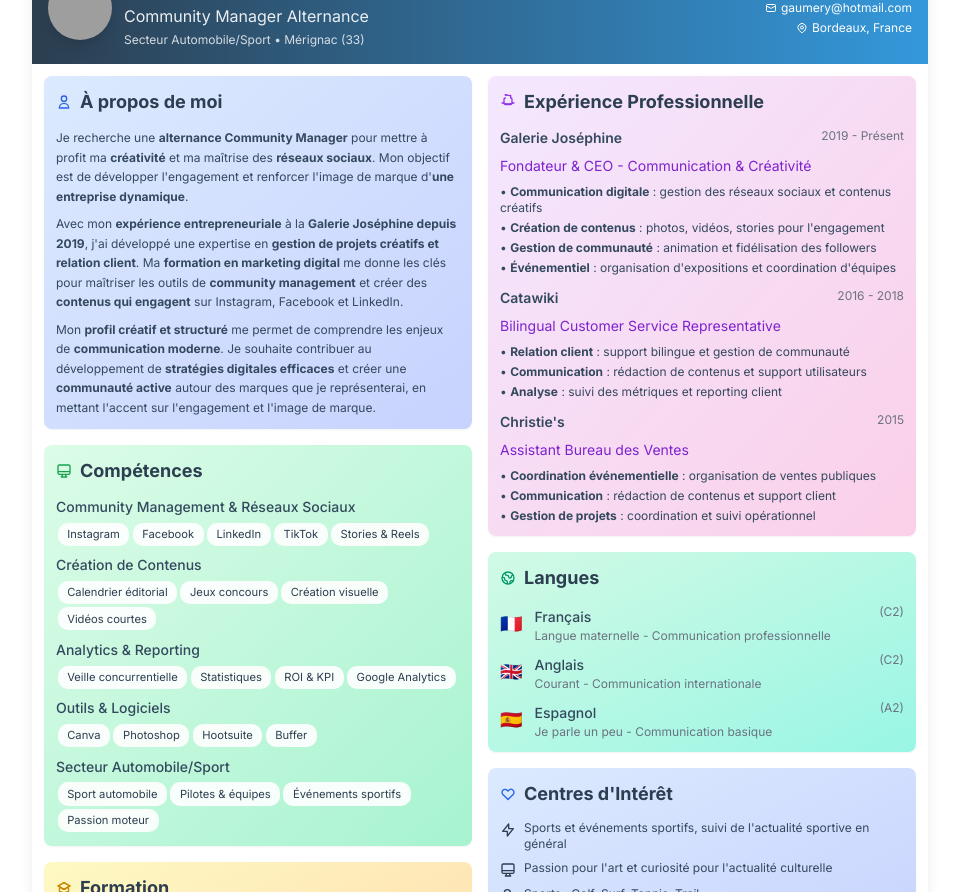
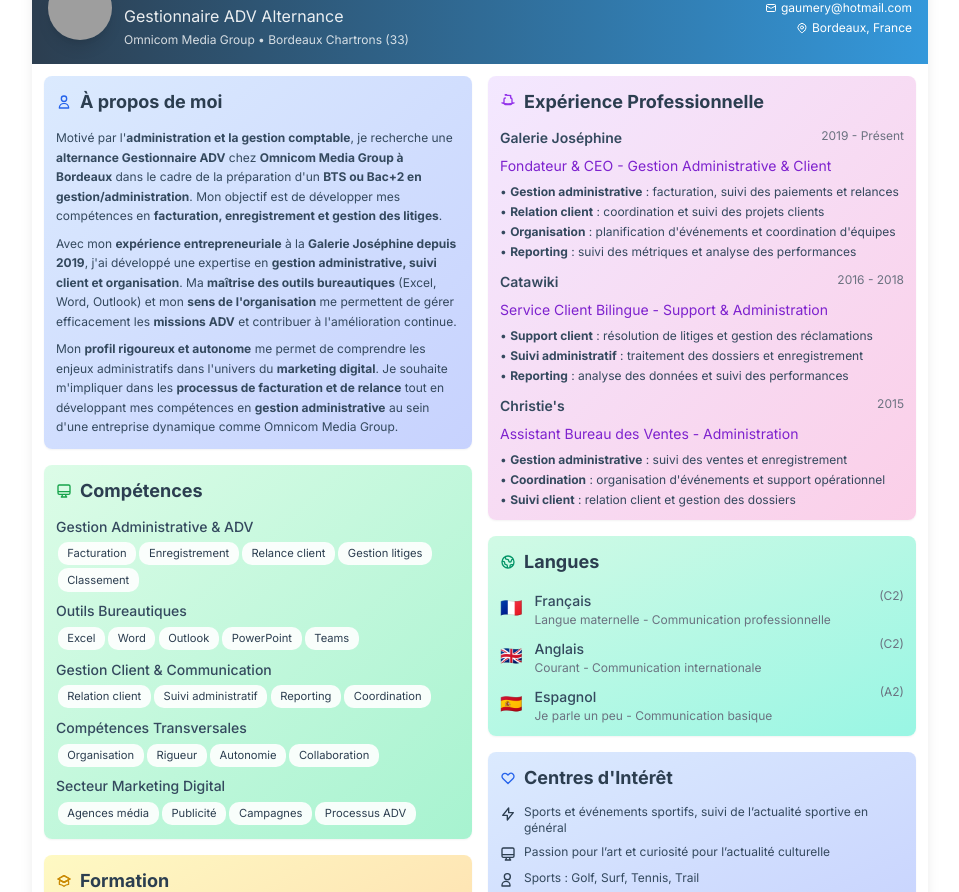
Before and after one commit to Sooruz85/cv-etienne, a website: page index.html in a window 1280 px wide. Shown: the part 60-952 px from the top of the page, without its empty margins (160-1119 px from the left). Drawn offline with nearby package versions, Linux system fonts and the light colour scheme; grey boxes are pictures that could not be loaded.

Commit message:
Adaptation CV pour poste Gestionnaire ADV chez Omnicom Media Group
- Modification titre et en-tête pour Gestionnaire ADV Alternance
- Réécriture section 'À propos' mettant en avant compétences administratives
- Mise à jour compétences : outils bureautiques, gestion ADV, facturation
- Adaptation expériences professionnelles pour aspect administratif
- Mise à jour formation : BTS/Bac+2 Gestion/Administration
- Génération PDF adapté pour candidature Omnicom Media Group

```diff
--- a/index.html
+++ b/index.html
@@ -3,7 +3,7 @@
 <head>
     <meta charset="UTF-8">
     <meta name="viewport" content="width=device-width, initial-scale=1.0">
-    <title>CV - Etienne Gaumery - Community Manager Alternance - Mérignac (33)</title>
+    <title>CV - Etienne Gaumery - Gestionnaire ADV Alternance - Bordeaux (33)</title>
     <script src="https://cdn.tailwindcss.com"></script>
     <script>
         tailwind.config = {
@@ -80,8 +80,8 @@
                     </div>
                     <div>
                         <h1 class="text-2xl font-light mb-1">Etienne Gaumery</h1>
-                        <h2 class="text-base font-normal opacity-90">Community Manager Alternance</h2>
-                        <p class="text-xs opacity-80 mt-1">Secteur Automobile/Sport • Mérignac (33)</p>
+                        <h2 class="text-base font-normal opacity-90">Gestionnaire ADV Alternance</h2>
+                        <p class="text-xs opacity-80 mt-1">Omnicom Media Group • Bordeaux Chartrons (33)</p>
                     </div>
                 </div>
                 <div class="text-right text-xs space-y-1">
@@ -125,22 +125,22 @@
                         </h3>
                         <div class="text-xs text-text-gray leading-relaxed space-y-2">
                             <p>
-                                Je recherche une <strong>alternance Community Manager</strong> pour mettre à profit ma <strong>créativité</strong>
-                                et ma maîtrise des <strong>réseaux sociaux</strong>. Mon objectif est de développer l'engagement et renforcer l'image de marque d'<strong>une entreprise dynamique</strong>.
+                                Motivé par l'<strong>administration et la gestion comptable</strong>, je recherche une <strong>alternance Gestionnaire ADV</strong>
+                                chez <strong>Omnicom Media Group à Bordeaux</strong> dans le cadre de la préparation d'un <strong>BTS ou Bac+2 en gestion/administration</strong>.
+                                Mon objectif est de développer mes compétences en <strong>facturation, enregistrement et gestion des litiges</strong>.
                             </p>
                             <p>
                                 Avec mon <strong>expérience entrepreneuriale</strong> à la <strong>Galerie Joséphine depuis 2019</strong>,
-                                j'ai développé une expertise en <strong>gestion de projets créatifs et relation client</strong>.
-                                Ma <strong>formation en marketing digital</strong> me donne les clés pour maîtriser les outils de <strong>community management</strong>
-                                et créer des <strong>contenus qui engagent</strong> sur Instagram, Facebook et LinkedIn.
+                                j'ai développé une expertise en <strong>gestion administrative, suivi client et organisation</strong>.
+                                Ma <strong>maîtrise des outils bureautiques</strong> (Excel, Word, Outlook) et mon <strong>sens de l'organisation</strong>
+                                me permettent de gérer efficacement les <strong>missions ADV</strong> et contribuer à l'amélioration continue.
                             </p>
                             <p>
-                                Mon <strong>profil créatif et structuré</strong> me permet de comprendre les enjeux de <strong>communication moderne</strong>.
-                                Je souhaite contribuer au développement de <strong>stratégies digitales efficaces</strong> et créer une <strong>communauté active</strong>
-                                autour des marques que je représenterai, en mettant l'accent sur l'engagement et l'image de marque.
+                                Mon <strong>profil rigoureux et autonome</strong> me permet de comprendre les enjeux administratifs dans l'univers du <strong>marketing digital</strong>.
+                                Je souhaite m'impliquer dans les <strong>processus de facturation et de relance</strong> tout en développant mes compétences
+                                en <strong>gestion administrative</strong> au sein d'une entreprise dynamique comme Omnicom Media Group.
                             </p>
-                        </div>
-                    </div>
+                        </div>                    </div>
 
                     <!-- Compétences -->
                     <div class="page-break bg-gradient-to-br from-green-100 to-emerald-200 rounded-lg shadow-sm p-3">
@@ -152,49 +152,50 @@
                         </h3>
                         <div class="space-y-2">
                             <div>
-                                <h4 class="font-medium text-text-gray text-sm mb-1">Community Management & Réseaux Sociaux</h4>
+                                <h4 class="font-medium text-text-gray text-sm mb-1">Gestion Administrative & ADV</h4>
                                 <div class="flex flex-wrap">
-                                    <span class="skill-tag">Instagram</span>
-                                    <span class="skill-tag">Facebook</span>
-                                    <span class="skill-tag">LinkedIn</span>
-                                    <span class="skill-tag">TikTok</span>
-                                    <span class="skill-tag">Stories & Reels</span>
+                                    <span class="skill-tag">Facturation</span>
+                                    <span class="skill-tag">Enregistrement</span>
+                                    <span class="skill-tag">Relance client</span>
+                                    <span class="skill-tag">Gestion litiges</span>
+                                    <span class="skill-tag">Classement</span>
                                 </div>
                             </div>
                             <div>
-                                <h4 class="font-medium text-text-gray text-sm mb-1">Création de Contenus</h4>
+                                <h4 class="font-medium text-text-gray text-sm mb-1">Outils Bureautiques</h4>
                                 <div class="flex flex-wrap">
-                                    <span class="skill-tag">Calendrier éditorial</span>
-                                    <span class="skill-tag">Jeux concours</span>
-                                    <span class="skill-tag">Création visuelle</span>
-                                    <span class="skill-tag">Vidéos courtes</span>
+                                    <span class="skill-tag">Excel</span>
+                                    <span class="skill-tag">Word</span>
+                                    <span class="skill-tag">Outlook</span>
+                                    <span class="skill-tag">PowerPoint</span>
+                                    <span class="skill-tag">Teams</span>
                                 </div>
                             </div>
                             <div>
-                                <h4 class="font-medium text-text-gray text-sm mb-1">Analytics & Reporting</h4>
+                                <h4 class="font-medium text-text-gray text-sm mb-1">Gestion Client & Communication</h4>
                                 <div class="flex flex-wrap">
-                                    <span class="skill-tag">Veille concurrentielle</span>
-                                    <span class="skill-tag">Statistiques</span>
-                                    <span class="skill-tag">ROI & KPI</span>
-                                    <span class="skill-tag">Google Analytics</span>
+                                    <span class="skill-tag">Relation client</span>
+                                    <span class="skill-tag">Suivi administratif</span>
+                                    <span class="skill-tag">Reporting</span>
+                                    <span class="skill-tag">Coordination</span>
                                 </div>
                             </div>
                             <div>
-                                <h4 class="font-medium text-text-gray text-sm mb-1">Outils & Logiciels</h4>
+                                <h4 class="font-medium text-text-gray text-sm mb-1">Compétences Transversales</h4>
                                 <div class="flex flex-wrap">
-                                    <span class="skill-tag">Canva</span>
-                                    <span class="skill-tag">Photoshop</span>
-                                    <span class="skill-tag">Hootsuite</span>
-                                    <span class="skill-tag">Buffer</span>
+                                    <span class="skill-tag">Organisation</span>
+                                    <span class="skill-tag">Rigueur</span>
+                                    <span class="skill-tag">Autonomie</span>
+                                    <span class="skill-tag">Collaboration</span>
                                 </div>
                             </div>
                             <div>
-                                <h4 class="font-medium text-text-gray text-sm mb-1">Secteur Automobile/Sport</h4>
+                                <h4 class="font-medium text-text-gray text-sm mb-1">Secteur Marketing Digital</h4>
                                 <div class="flex flex-wrap">
-                                    <span class="skill-tag">Sport automobile</span>
-                                    <span class="skill-tag">Pilotes & équipes</span>
-                                    <span class="skill-tag">Événements sportifs</span>
-                                    <span class="skill-tag">Passion moteur</span>
+                                    <span class="skill-tag">Agences média</span>
+                                    <span class="skill-tag">Publicité</span>
+                                    <span class="skill-tag">Campagnes</span>
+                                    <span class="skill-tag">Processus ADV</span>
                                 </div>
                             </div>
                         </div>
@@ -213,9 +214,9 @@
                         <div class="space-y-2">
                             <div class="flex justify-between items-start">
                                 <div>
-                                    <div class="font-semibold text-text-gray text-sm">Marketing Digital & Communication</div>
+                                    <div class="font-semibold text-text-gray text-sm">BTS ou Bac+2 Gestion/Administration</div>
                                     <div class="text-xs text-gray-500">Formation en cours - Alternance</div>
-                                    <div class="text-xs text-blue-600 font-medium">Community Management, Réseaux sociaux, Analytics</div>
+                                    <div class="text-xs text-blue-600 font-medium">Gestion administrative, Comptabilité, ADV</div>
                                 </div>
                                 <span class="text-xs text-gray-500">2025</span>
                             </div>
@@ -256,12 +257,12 @@
                                     <h4 class="font-semibold text-text-gray text-sm">Galerie Joséphine</h4>
                                     <span class="text-xs text-gray-500">2019 - Présent</span>
                                 </div>
-                                <div class="text-sm text-purple-700 mb-2">Fondateur & CEO - Communication & Créativité</div>
+                                <div class="text-sm text-purple-700 mb-2">Fondateur & CEO - Gestion Administrative & Client</div>
                                 <ul class="text-xs text-text-gray space-y-1">
-                                    <li>• <strong>Communication digitale</strong> : gestion des réseaux sociaux et contenus créatifs</li>
-                                    <li>• <strong>Création de contenus</strong> : photos, vidéos, stories pour l'engagement</li>
-                                    <li>• <strong>Gestion de communauté</strong> : animation et fidélisation des followers</li>
-                                    <li>• <strong>Événementiel</strong> : organisation d'expositions et coordination d'équipes</li>
+                                    <li>• <strong>Gestion administrative</strong> : facturation, suivi des paiements et relances</li>
+                                    <li>• <strong>Relation client</strong> : coordination et suivi des projets clients</li>
+                                    <li>• <strong>Organisation</strong> : planification d'événements et coordination d'équipes</li>
+                                    <li>• <strong>Reporting</strong> : suivi des métriques et analyse des performances</li>
                                 </ul>
                             </div>
 
@@ -270,11 +271,11 @@
                                     <h4 class="font-semibold text-text-gray text-sm">Catawiki</h4>
                                     <span class="text-xs text-gray-500">2016 - 2018</span>
                                 </div>
-                                <div class="text-sm text-purple-700 mb-2">Bilingual Customer Service Representative</div>
+                                <div class="text-sm text-purple-700 mb-2">Service Client Bilingue - Support & Administration</div>
                                 <ul class="text-xs text-text-gray space-y-1">
-                                    <li>• <strong>Relation client</strong> : support bilingue et gestion de communauté</li>
-                                    <li>• <strong>Communication</strong> : rédaction de contenus et support utilisateurs</li>
-                                    <li>• <strong>Analyse</strong> : suivi des métriques et reporting client</li>
+                                    <li>• <strong>Support client</strong> : résolution de litiges et gestion des réclamations</li>
+                                    <li>• <strong>Suivi administratif</strong> : traitement des dossiers et enregistrement</li>
+                                    <li>• <strong>Reporting</strong> : analyse des données et suivi des performances</li>
                                 </ul>
                             </div>
 
@@ -283,11 +284,11 @@
                                     <h4 class="font-semibold text-text-gray text-sm">Christie's</h4>
                                     <span class="text-xs text-gray-500">2015</span>
                                 </div>
-                                <div class="text-sm text-purple-700 mb-2">Assistant Bureau des Ventes</div>
+                                <div class="text-sm text-purple-700 mb-2">Assistant Bureau des Ventes - Administration</div>
                                 <ul class="text-xs text-text-gray space-y-1">
-                                    <li>• <strong>Coordination événementielle</strong> : organisation de ventes publiques</li>
-                                    <li>• <strong>Communication</strong> : rédaction de contenus et support client</li>
-                                    <li>• <strong>Gestion de projets</strong> : coordination et suivi opérationnel</li>
+                                    <li>• <strong>Gestion administrative</strong> : suivi des ventes et enregistrement</li>
+                                    <li>• <strong>Coordination</strong> : organisation d'événements et support opérationnel</li>
+                                    <li>• <strong>Suivi client</strong> : relation client et gestion des dossiers</li>
                                 </ul>
                             </div>
                         </div>
@@ -348,13 +349,13 @@
                                 <svg class="w-4 h-4 text-primary mt-0.5 flex-shrink-0" fill="none" stroke="currentColor" viewBox="0 0 24 24">
                                     <path stroke-linecap="round" stroke-linejoin="round" stroke-width="2" d="M13 10V3L4 14h7v7l9-11h-7z"/>
                                 </svg>
-                                <span class="text-xs">Sports et événements sportifs, suivi de l'actualité sportive en général</span>
+                                <span class="text-xs">Sports et événements sportifs, suivi de l’actualité sportive en général</span>
                             </div>
                             <div class="flex items-start gap-2">
                                 <svg class="w-4 h-4 text-primary mt-0.5 flex-shrink-0" fill="none" stroke="currentColor" viewBox="0 0 24 24">
                                     <path stroke-linecap="round" stroke-linejoin="round" stroke-width="2" d="M9.75 17L9 20l-1 1h8l-1-1-.75-3M3 13h18M5 17h14a2 2 0 002-2V5a2 2 0 00-2-2H5a2 2 0 00-2 2v10a2 2 0 002 2z"/>
                                 </svg>
-                                <span class="text-xs">Passion pour l'art et curiosité pour l'actualité culturelle</span>
+                                <span class="text-xs">Passion pour l’art et curiosité pour l’actualité culturelle</span>
                             </div>
                             <div class="flex items-start gap-2">
                                 <svg class="w-4 h-4 text-primary mt-0.5 flex-shrink-0" fill="none" stroke="currentColor" viewBox="0 0 24 24">
```
